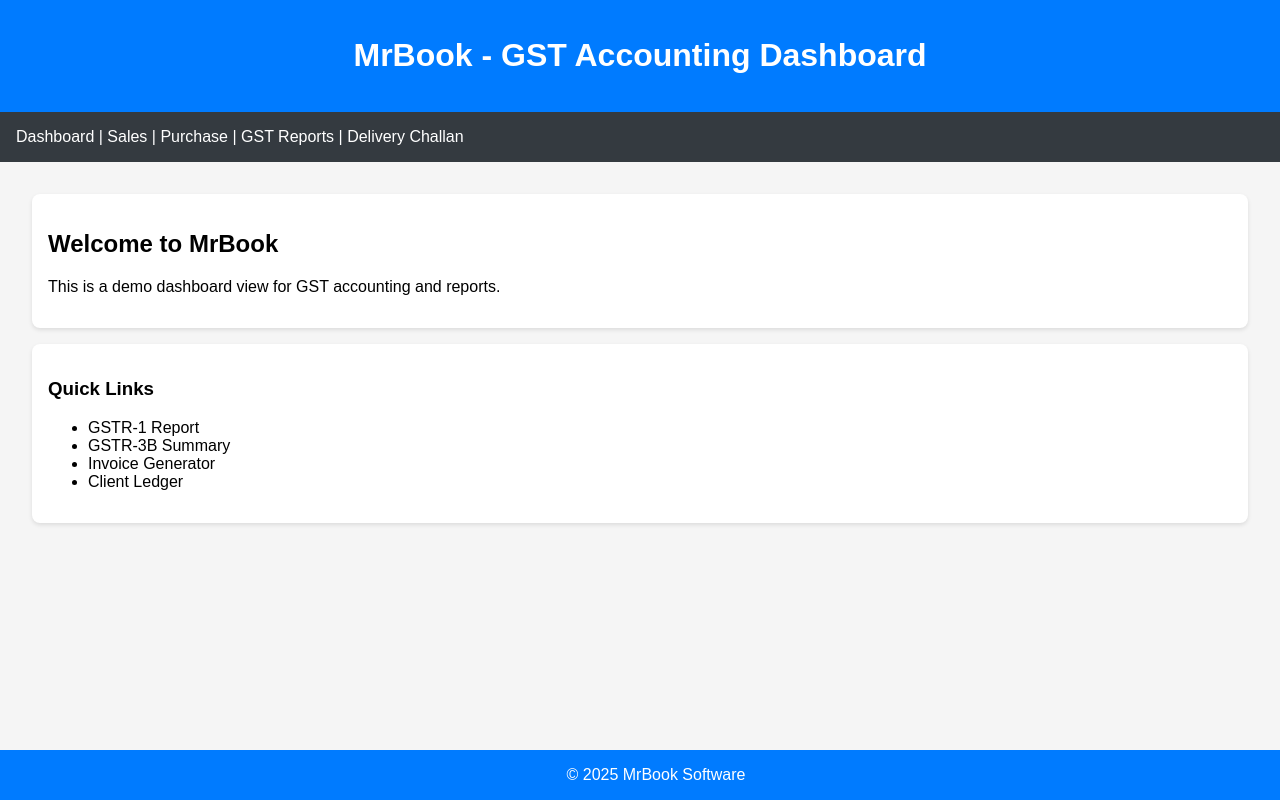
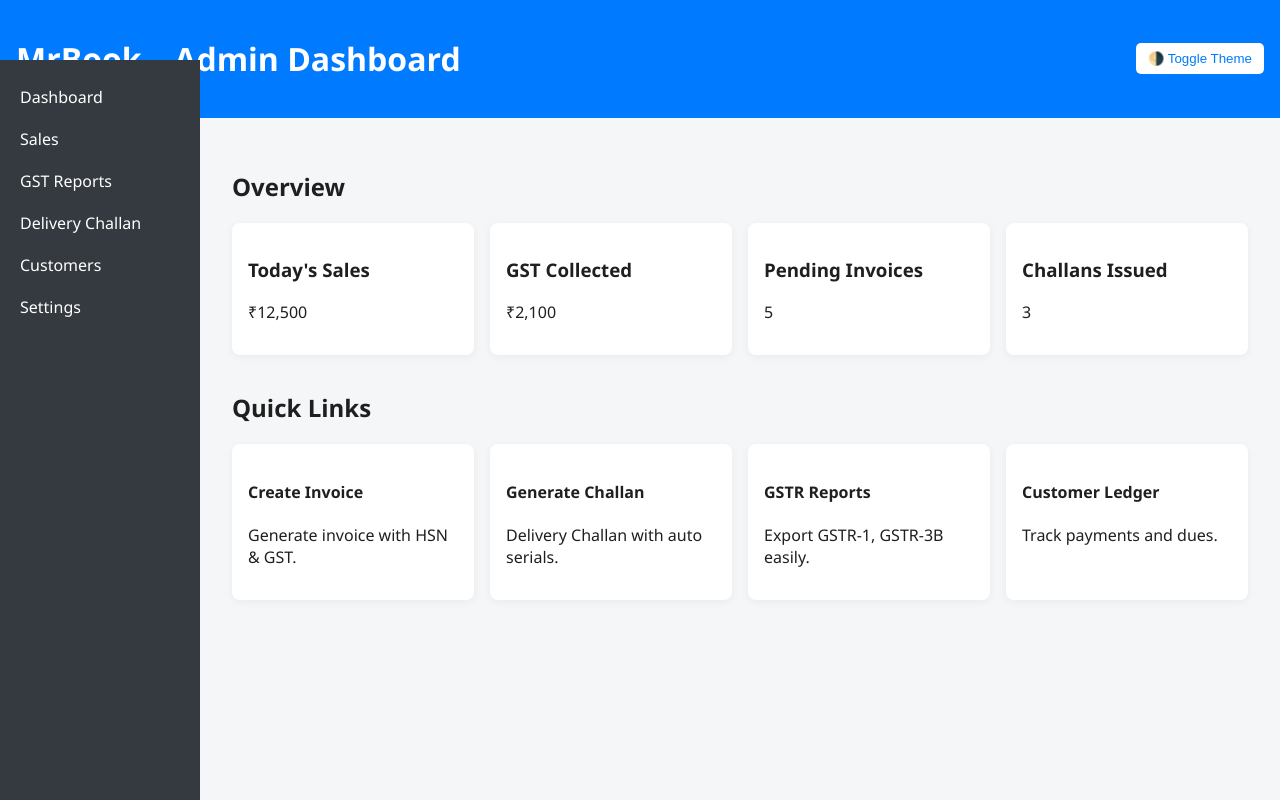
Before and after one commit to mansukhmanodra/mrbook-demo, a plain HTML site: page index.html in a window 1280 px wide. Drawn offline with Linux system fonts and the light colour scheme.

Commit message:
Add files via upload

```diff
--- a/index.html
+++ b/index.html
@@ -1,42 +1,153 @@
-
 <!DOCTYPE html>
-<html lang="en">
+<html lang="en" data-theme="light">
 <head>
-    <meta charset="UTF-8">
-    <title>MrBook - Dashboard</title>
+  <meta charset="UTF-8" />
+  <meta name="viewport" content="width=device-width, initial-scale=1.0"/>
+  <title>MrBook Admin Dashboard</title>
   <style>
-        body { font-family: Arial, sans-serif; margin: 0; padding: 0; background: #f5f5f5; }
-        header { background: #007bff; color: white; padding: 1rem; text-align: center; }
-        nav { background: #343a40; padding: 1rem; color: white; }
-        main { padding: 2rem; }
-        footer { background: #007bff; color: white; text-align: center; padding: 1rem; position: fixed; width: 100%; bottom: 0; }
-        .card { background: white; padding: 1rem; margin-bottom: 1rem; border-radius: 8px; box-shadow: 0 2px 4px rgba(0,0,0,0.1); }
+    :root {
+      --bg-light: #f4f6f8;
+      --bg-dark: #121212;
+      --text-light: #1f1f1f;
+      --text-dark: #ffffff;
+      --primary: #007bff;
+      --card-light: #ffffff;
+      --card-dark: #1e1e1e;
+    }
+    [data-theme="light"] {
+      --bg: var(--bg-light);
+      --text: var(--text-light);
+      --card: var(--card-light);
+    }
+    [data-theme="dark"] {
+      --bg: var(--bg-dark);
+      --text: var(--text-dark);
+      --card: var(--card-dark);
+    }
+    body {
+      margin: 0;
+      font-family: 'Segoe UI', sans-serif;
+      background-color: var(--bg);
+      color: var(--text);
+      transition: background-color 0.3s, color 0.3s;
+    }
+    header {
+      background: var(--primary);
+      color: white;
+      padding: 1rem;
+      display: flex;
+      justify-content: space-between;
+      align-items: center;
+    }
+    nav {
+      width: 200px;
+      background: #343a40;
+      color: white;
+      height: 100vh;
+      position: fixed;
+      top: 60px;
+      left: 0;
+      padding-top: 1rem;
+    }
+    nav a {
+      display: block;
+      color: white;
+      text-decoration: none;
+      padding: 10px 20px;
+    }
+    nav a:hover {
+      background: #495057;
+    }
+    main {
+      margin-left: 200px;
+      padding: 2rem;
+    }
+    .card {
+      background: var(--card);
+      border-radius: 8px;
+      padding: 1rem;
+      margin-bottom: 1rem;
+      box-shadow: 0 2px 8px rgba(0,0,0,0.05);
+    }
+    .grid {
+      display: grid;
+      grid-template-columns: repeat(auto-fit, minmax(220px, 1fr));
+      gap: 1rem;
+    }
+    .theme-toggle {
+      background: white;
+      color: #007bff;
+      border: none;
+      padding: 8px 12px;
+      cursor: pointer;
+      border-radius: 5px;
+    }
   </style>
 </head>
 <body>
+
   <header>
-        <h1>MrBook - GST Accounting Dashboard</h1>
+    <h1>MrBook – Admin Dashboard</h1>
+    <button class="theme-toggle" onclick="toggleTheme()">🌗 Toggle Theme</button>
   </header>
+
   <nav>
-        Dashboard | Sales | Purchase | GST Reports | Delivery Challan
+    <a href="#">Dashboard</a>
+    <a href="#">Sales</a>
+    <a href="#">GST Reports</a>
+    <a href="#">Delivery Challan</a>
+    <a href="#">Customers</a>
+    <a href="#">Settings</a>
   </nav>
+
   <main>
+    <h2>Overview</h2>
+    <div class="grid">
       <div class="card">
-            <h2>Welcome to MrBook</h2>
-            <p>This is a demo dashboard view for GST accounting and reports.</p>
+        <h3>Today's Sales</h3>
+        <p>₹12,500</p>
       </div>
       <div class="card">
-            <h3>Quick Links</h3>
-            <ul>
-                <li>GSTR-1 Report</li>
-                <li>GSTR-3B Summary</li>
-                <li>Invoice Generator</li>
-                <li>Client Ledger</li>
-            </ul>
+        <h3>GST Collected</h3>
+        <p>₹2,100</p>
+      </div>
+      <div class="card">
+        <h3>Pending Invoices</h3>
+        <p>5</p>
+      </div>
+      <div class="card">
+        <h3>Challans Issued</h3>
+        <p>3</p>
+      </div>
+    </div>
+
+    <h2>Quick Links</h2>
+    <div class="grid">
+      <div class="card">
+        <h4>Create Invoice</h4>
+        <p>Generate invoice with HSN & GST.</p>
+      </div>
+      <div class="card">
+        <h4>Generate Challan</h4>
+        <p>Delivery Challan with auto serials.</p>
+      </div>
+      <div class="card">
+        <h4>GSTR Reports</h4>
+        <p>Export GSTR-1, GSTR-3B easily.</p>
+      </div>
+      <div class="card">
+        <h4>Customer Ledger</h4>
+        <p>Track payments and dues.</p>
+      </div>
     </div>
   </main>
-    <footer>
-        &copy; 2025 MrBook Software
-    </footer>
+
+  <script>
+    function toggleTheme() {
+      const current = document.documentElement.getAttribute('data-theme');
+      document.documentElement.setAttribute('data-theme', current === 'light' ? 'dark' : 'light');
+    }
+  </script>
+
 </body>
 </html>
```
Lines whose indentation alone changed are shown as unchanged.
